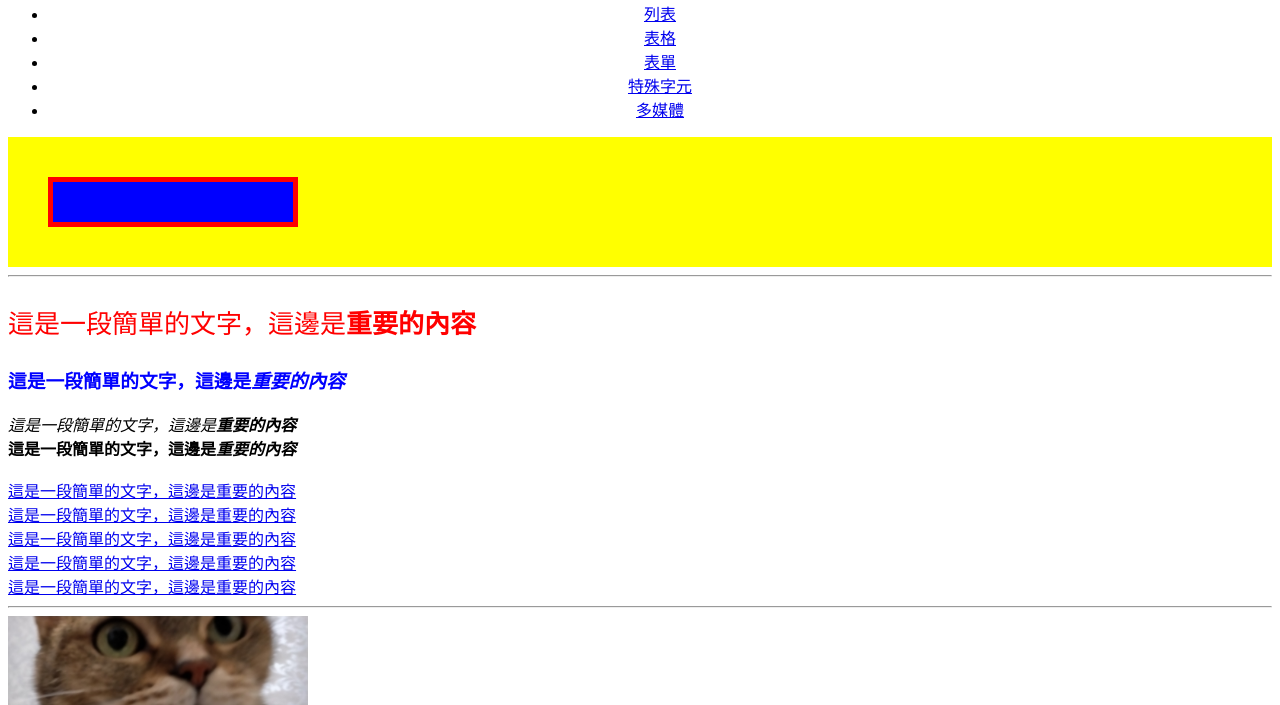
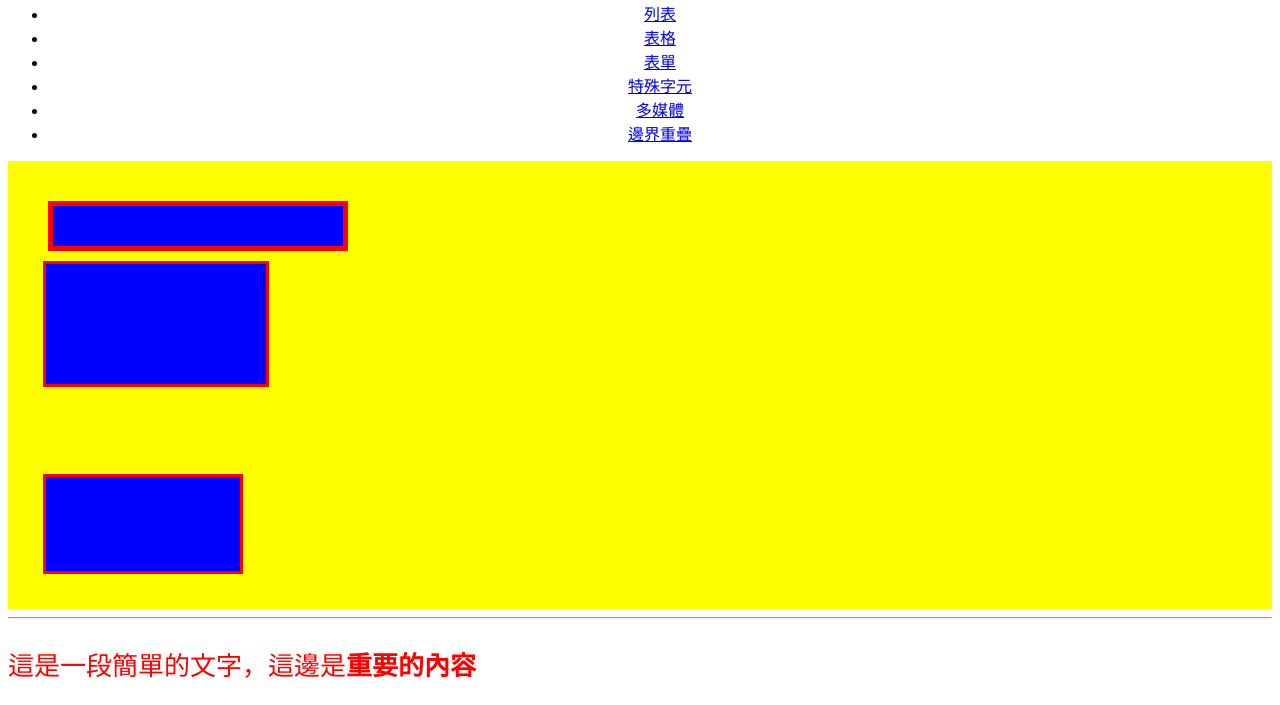
Before and after one commit to HughChiou/demo1020, a plain HTML site: page index.html in a window 1280 px wide. Shown: the part 79-784 px from the top of the page. Drawn offline with Linux system fonts and the light colour scheme.

Commit message:
margin collapsing

```diff
--- a/index.html
+++ b/index.html
@@ -56,12 +56,32 @@
             margin: 10px;
             border: 5px solid red;
             background-color: blue;
-            box-sizing: border-box;
         }
 
         section.box-demo-wrapper {
             padding: 30px;
             background-color: yellow;
+        }
+
+        .box1 {
+            border: 3px solid red;
+            background-color: blue;
+            padding: 10px;
+            margin: 5px;
+            width: 200px;
+            height: 100px;
+            margin-bottom: 87px;
+        }
+
+        .box2 {
+            border: 3px solid red;
+            background-color: blue;
+            padding: 10px;
+            margin: 5px;
+            width: 200px;
+            height: 100px;
+            box-sizing: border-box;
+            margin-top: 13px;
         }
     </style>
 </head>
@@ -76,6 +96,7 @@
                 <li> <a href="forms.html">表單</a> </li>
                 <li> <a href="characters.html">特殊字元</a> </li>
                 <li> <a href="media.html">多媒體</a> </li>
+                <li> <a href="margin-collapsing.html">邊界重疊</a> </li>
             </ul>
         </nav>
     </header>
@@ -83,6 +104,8 @@
         <!-- 為什麼？ -->
         <section class="box-demo-wrapper">
             <div class="box-demo"></div>
+            <div class="box1"></div>
+            <div class="box2"></div>
         </section>
 
         <hr>
```
Also changed, not shown: margin-collapsing.html (added, +69 -0 lines).
